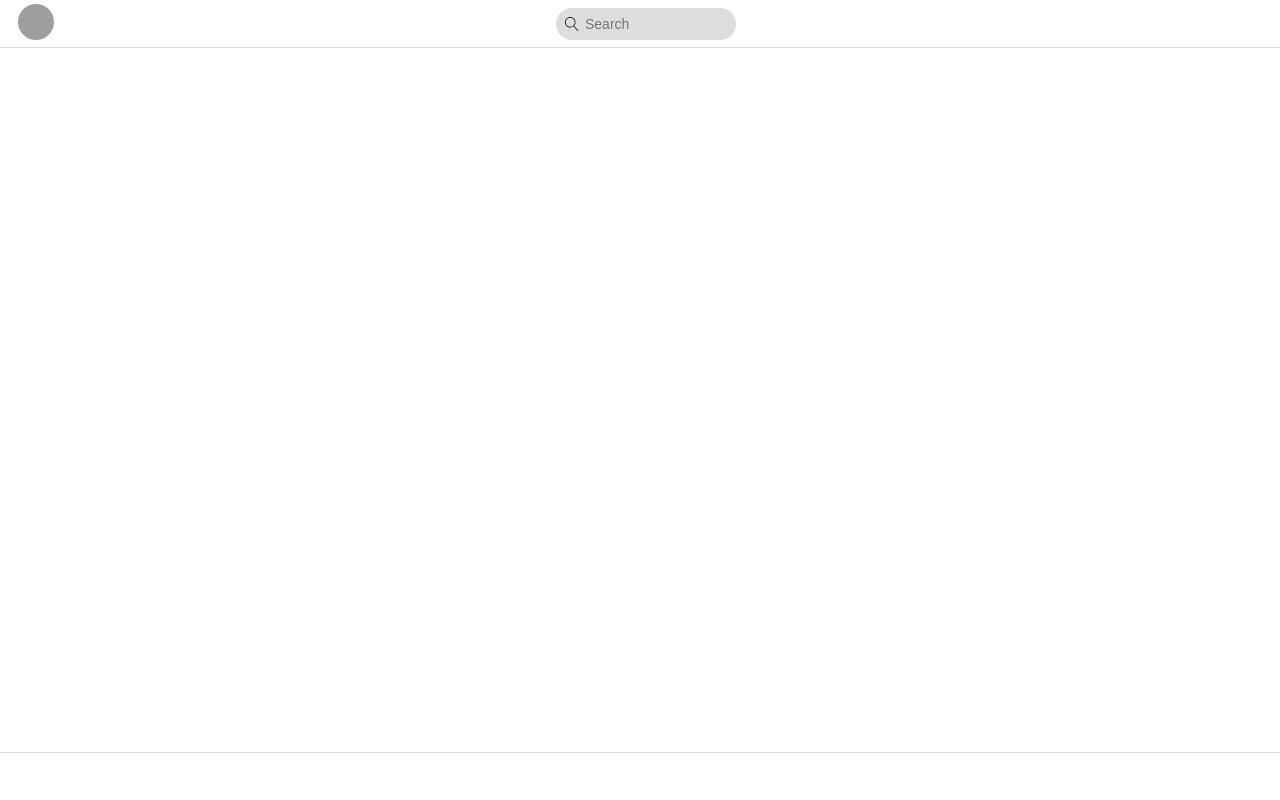
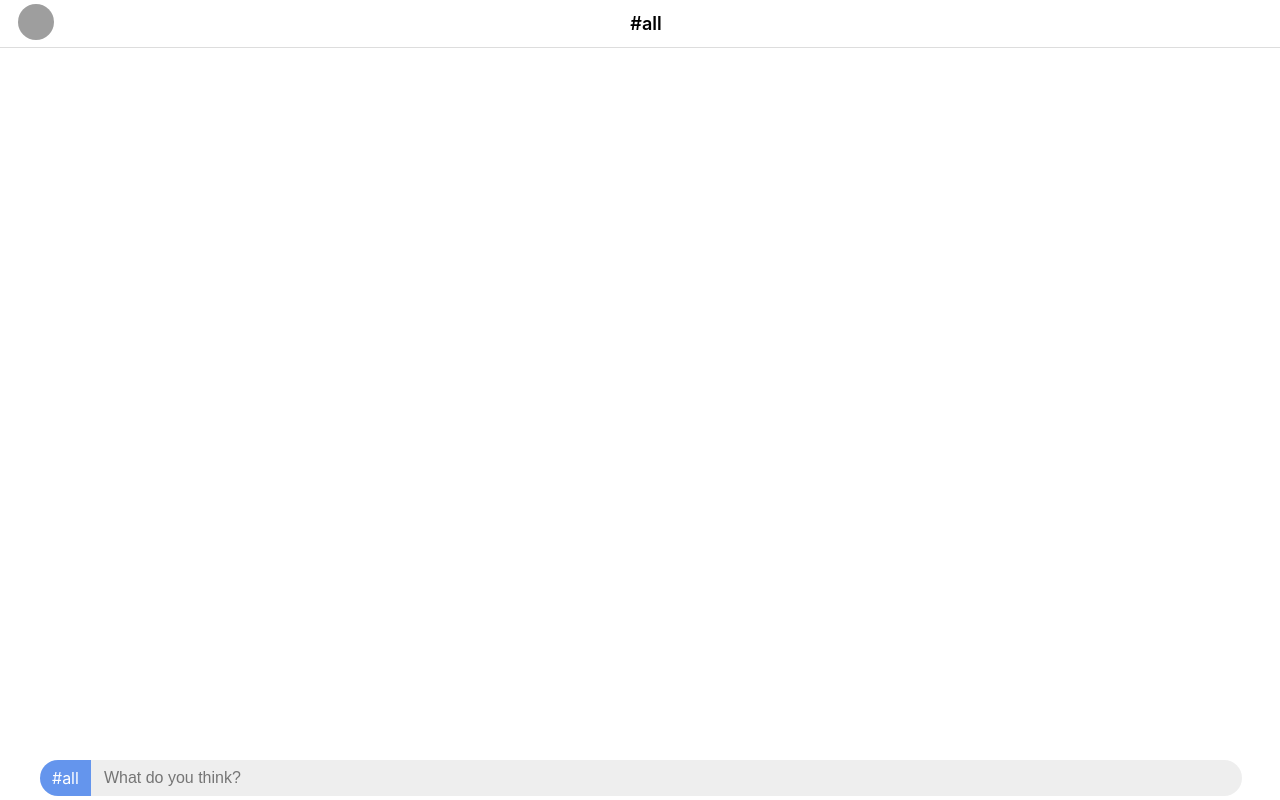
Before and after one commit to Pigeoncoin/app, a React (Create React App) app in the folder pwa/: page /home in a window 1280 px wide. Built offline with nearby package versions, Linux system fonts and the light colour scheme; grey boxes are pictures that could not be loaded.

Commit message:
ActionField first commit

```diff
--- a/pwa/package.json
+++ b/pwa/package.json
@@ -7,7 +7,8 @@
     "react": "^16.5.2",
     "react-dom": "^16.5.2",
     "react-router-dom": "^4.3.1",
-    "react-scripts-ts": "3.1.0"
+    "react-scripts-ts": "3.1.0",
+    "rxjs": "^6.3.3"
   },
   "scripts": {
     "start": "react-scripts-ts start",
--- a/pwa/src/components/Icon/index.tsx
+++ b/pwa/src/components/Icon/index.tsx
@@ -3,11 +3,12 @@ import "./style.css";
 
 export interface Props {
   selector: string;
+  style?: React.CSSProperties;
 }
 
-function Icon({ selector }: Props) {
+function Icon({ selector, style }: Props) {
   return (
-    <svg className={`lnr lnr-${selector}`}>
+    <svg style={style} className={`lnr lnr-${selector}`}>
       <use xlinkHref={`#lnr-${selector}`} />
     </svg>
   );
--- /dev/null
+++ b/pwa/src/hoc/ActionField/index.tsx
@@ -0,0 +1,92 @@
+import * as React from "react";
+// import "./style.css";
+
+import Icon from "../../components/Icon";
+
+export interface Props {
+  onNewTag: (tag: string) => void;
+  tag: string;
+}
+
+interface State {}
+
+class ActionField extends React.Component<Props, State> {
+  constructor(props: Props) {
+    super(props);
+    this.state = {};
+  }
+
+  _handleChange = (ev: React.ChangeEvent<HTMLInputElement>) => {
+    const { value } = ev.currentTarget;
+    const { onNewTag } = this.props;
+
+    const foundTag = value.match(/^#[a-zA-Z]*\s/);
+    if (foundTag) {
+      const newTag = foundTag[0];
+      ev.currentTarget.value = "";
+      onNewTag(newTag);
+    }
+    console.log("value", value);
+  };
+
+  render() {
+    const { tag } = this.props;
+    const {} = this.state;
+
+    return (
+      <div style={styles.container}>
+        <Icon style={styles.icon} selector="paperclip" />
+        <div style={styles.tag}>
+          <span>{tag}</span>
+        </div>
+        <input
+          style={styles.input}
+          placeholder="What do you think?"
+          type="text"
+          onChange={this._handleChange}
+        />
+        <Icon style={{ ...styles.icon, marginRight: 12 }} selector="rocket" />
+      </div>
+    );
+  }
+}
+
+const styles: Record<string, React.CSSProperties> = {
+  container: {
+    height: 36,
+    margin: 4,
+    position: "fixed",
+    bottom: 0,
+    width: "100%",
+    display: "flex",
+    justifyContent: "center",
+    alignItems: "stretch"
+  },
+  tag: {
+    backgroundColor: "cornflowerblue",
+    fontSize: 16,
+    color: "white",
+    padding: "0px 12px",
+    verticalAlign: "center",
+    borderTopLeftRadius: 999,
+    borderBottomLeftRadius: 999,
+    display: "flex",
+    flexDirection: "column",
+    justifyContent: "center"
+  },
+  input: {
+    flex: 1,
+    borderTopRightRadius: 999,
+    borderBottomRightRadius: 999,
+    outline: "none",
+    padding: "0px 12px",
+    fontSize: 16,
+    border: "1px solid transparent",
+    backgroundColor: "#eee"
+  },
+  icon: {
+    margin: 6
+  }
+};
+
+export default ActionField;
--- a/pwa/src/screens/HomeScreen.tsx
+++ /dev/null
@@ -1,28 +0,0 @@
-import * as React from "react";
-
-import AppBar from "../hoc/AppBar";
-import NavBar from "../hoc/NavBar";
-
-import SafeArea from "../components/SafeArea";
-import TextInput from "../components/TextInput";
-
-export interface Props {}
-
-function HomeScreen({  }: Props) {
-  return (
-    <div>
-      <AppBar
-        leadingRoute="/user"
-        title="Feed"
-        child={<TextInput width={180} />}
-        trailing="rocket"
-      />
-      <SafeArea>
-        <br />
-      </SafeArea>
-      <NavBar />
-    </div>
-  );
-}
-
-export default HomeScreen;
--- /dev/null
+++ b/pwa/src/screens/HomeScreen/index.tsx
@@ -0,0 +1,40 @@
+import * as React from "react";
+
+import AppBar from "../../hoc/AppBar";
+import ActionField from "../../hoc/ActionField";
+
+import SafeArea from "../../components/SafeArea";
+
+export interface Props {}
+
+interface State {
+  tag: string;
+}
+
+class HomeScreen extends React.Component<Props, State> {
+  constructor(props: Props) {
+    super(props);
+    this.state = { tag: "#all" };
+  }
+
+  _onNewTag = (tag: string) => {
+    this.setState({ tag });
+    console.log("HomeScreen._onNewTag()", tag);
+  };
+
+  render() {
+    const { tag } = this.state;
+
+    return (
+      <div>
+        <AppBar leadingRoute="/user" title={tag} trailing="rocket" />
+        <SafeArea>
+          <br />
+        </SafeArea>
+        <ActionField tag={tag} onNewTag={this._onNewTag} />
+      </div>
+    );
+  }
+}
+
+export default HomeScreen;
```
Also changed, not shown: 1 other file (tests, documents, lock files or other folders).
